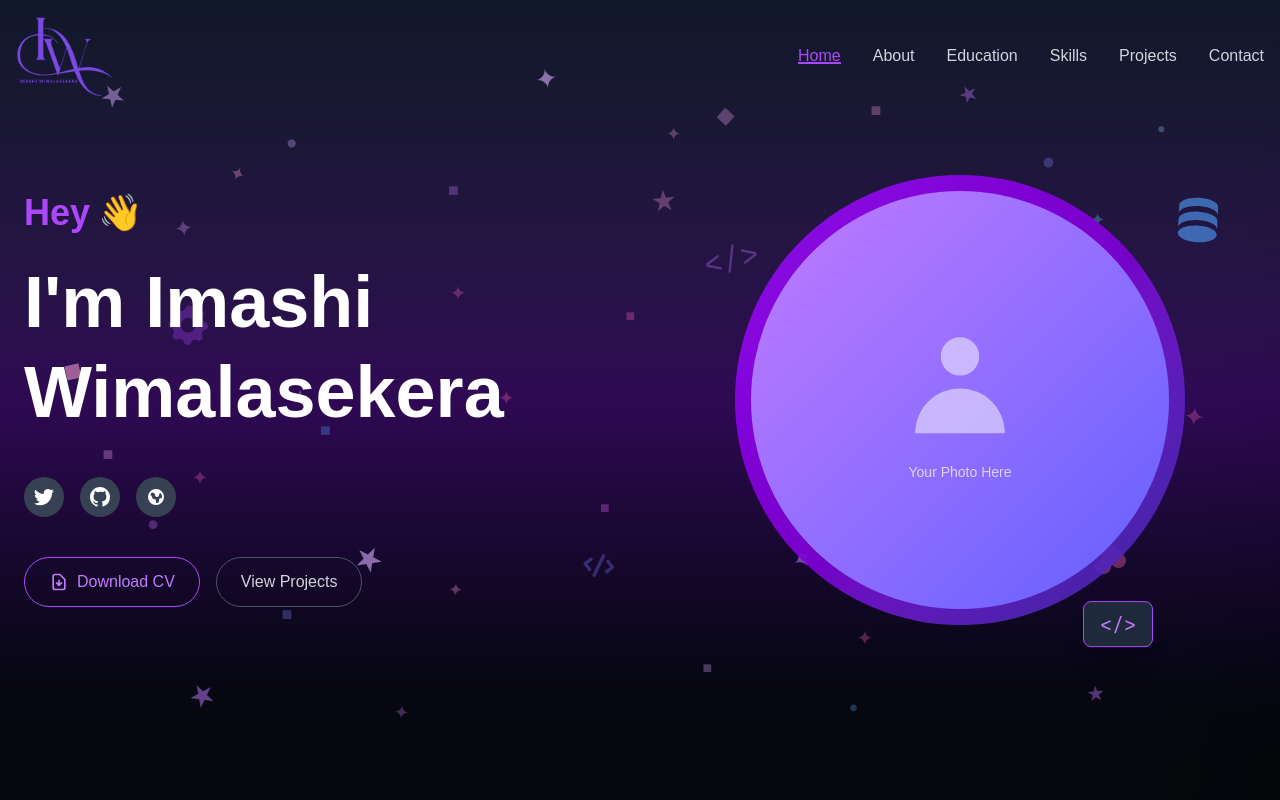
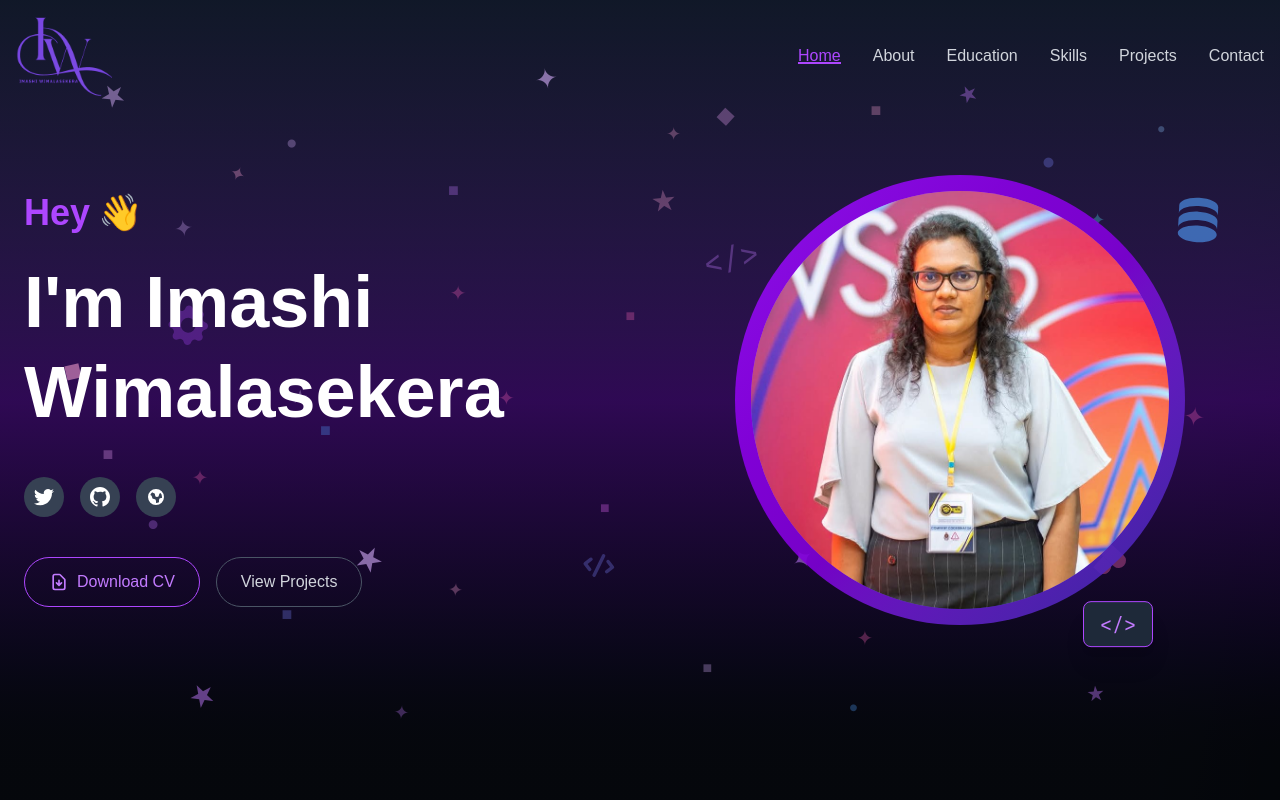
Before and after one commit to Imashi-wimalasekera/My-Portfolio, a Next.js app in the folder frontend/: page / in a window 1280 px wide. Shown: the top 800 px of the page. Built offline with nearby package versions, Linux system fonts and the light colour scheme.

Commit message:
add profile photo

```diff
--- a/frontend/app/components/HeroSection.tsx
+++ b/frontend/app/components/HeroSection.tsx
@@ -1,6 +1,7 @@
 'use client';
 
 import { motion } from 'framer-motion';
+import Image from 'next/image';
 
 export default function HeroSection() {
   const floatingIcons = [
@@ -246,27 +247,13 @@ export default function HeroSection() {
 
             {/* Image Container */}
             <div className="absolute inset-4 rounded-full overflow-hidden bg-gradient-to-br from-purple-500 to-indigo-600 flex items-center justify-center">
-              {/* Placeholder for user image */}
-              <div className="w-full h-full bg-gradient-to-br from-purple-400 to-indigo-500 flex items-center justify-center">
-                <div className="text-center text-white">
-                  <svg
-                    className="w-32 h-32 mx-auto mb-4 opacity-50"
-                    fill="currentColor"
-                    viewBox="0 0 20 20"
-                  >
-                    <path fillRule="evenodd" d="M10 9a3 3 0 100-6 3 3 0 000 6zm-7 9a7 7 0 1114 0H3z" clipRule="evenodd" />
-                  </svg>
-                  <p className="text-sm opacity-70">Your Photo Here</p>
-                </div>
-              </div>
-              {/* Uncomment and use this when you add your image */}
-              {/* <Image
-                src="/your-photo.jpg"
-                alt="Your Name"
+              <Image
+                src="/imashi.jpeg"
+                alt="Imashi Wimalasekera"
                 fill
-                className="object-cover"
+                className="object-cover object-top scale-110"
                 priority
-              /> */}
+              />
             </div>
 
             {/* Code brackets decoration at bottom */}
--- a/frontend/app/components/ProjectsSection.tsx
+++ b/frontend/app/components/ProjectsSection.tsx
@@ -119,9 +119,8 @@ export default function ProjectsSection() {
           whileInView={{ opacity: 1, y: 0 }}
           viewport={{ once: true }}
           transition={{ duration: 0.8 }}
-          className="text-center text-5xl md:text-6xl font-bold text-white mb-16 flex items-center justify-center gap-3"
+          className="text-center text-5xl md:text-6xl font-bold text-white mb-16"
         >
-          <span className="text-purple-400">&lt;/&gt;</span>
           Projects
         </motion.h2>
 
```
Also changed, not shown: frontend/public/imashi.jpeg (added).
